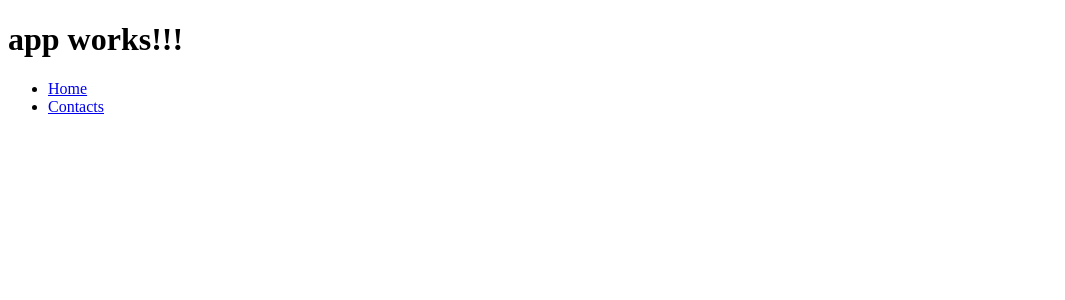
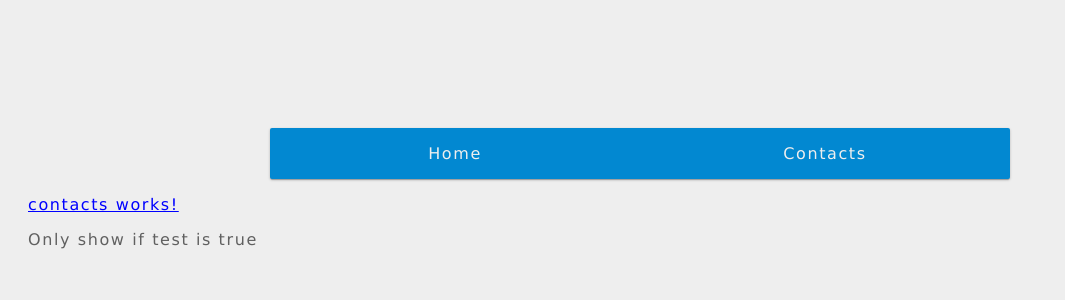
Before and after one commit to NazirTemirov/scotch-app, an Angular app: page /contacts/1 in a window 1280 px wide. Before the commit this address led to /. Shown: the top 300 px of the page, without its empty margins (0-1065 px from the left). Built offline with nearby package versions, Linux system fonts and the light colour scheme.

Commit message:
After tutorial №19

```diff
--- a/src/app/app.component.html
+++ b/src/app/app.component.html
@@ -9,4 +9,6 @@
 </nav>
 
 <!--<app-home [valFromApp] = "valForHome" (customEvent) = "onCustomEvent($event)">ng-content</app-home>-->
-<router-outlet></router-outlet>
+<div>
+  <router-outlet></router-outlet>
+</div>
--- a/src/app/app.component.ts
+++ b/src/app/app.component.ts
@@ -7,13 +7,4 @@
 })
 export class AppComponent {
   title = 'app works!!!';
-
-  valForHome = {
-    name: 'Name',
-    color: 'Red'
-  };
-
-  onCustomEvent(e) {
-    alert('Custom event colled')
-  }
 }
--- a/src/app/app.module.ts
+++ b/src/app/app.module.ts
@@ -10,9 +10,9 @@
 import { Routes, RouterModule } from "@angular/router";
 
 const appRoutes: Routes = [
-    { path: '', component: HomeComponent},
-    { path: 'home', component: HomeComponent},
-    {path: 'contacts', component: ContactsComponent}
+    {path: 'contacts/:ninja', component: ContactsComponent},
+    {path: 'contacts', component: ContactsComponent},
+    { path: '', component: HomeComponent}
 ];
 
 @NgModule({
--- a/src/app/contacts/contacts.component.html
+++ b/src/app/contacts/contacts.component.html
@@ -1,3 +1,11 @@
-<p>
+<p [ngClass]="classes">
   contacts works!
 </p>
+
+<p *ngIf="test">Only show if test is true</p>
+
+<style>
+  .blue{color: blue;}
+  .red{color: red;}
+  .underline{text-decoration: underline;}
+</style>
--- a/src/app/contacts/contacts.component.ts
+++ b/src/app/contacts/contacts.component.ts
@@ -1,4 +1,5 @@
 import { Component, OnInit } from '@angular/core';
+import { ActivatedRoute } from "@angular/router";
 
 @Component({
   selector: 'app-contacts',
@@ -6,8 +7,10 @@
   styleUrls: ['./contacts.component.css']
 })
 export class ContactsComponent implements OnInit {
+  classes = {'blue': true, 'red': false, underline: true};
+  test = true;
 
-  constructor() { }
+  constructor() {}
 
   ngOnInit() {
   }
--- a/src/app/home/home.component.html
+++ b/src/app/home/home.component.html
@@ -1,13 +1,3 @@
 <p>
   {{homeTitle}}
 </p>
-<ng-content></ng-content>
-
-<input [(ngModel)]="valFromApp">
-<input [(ngModel)]="valFromApp">
-<button (click)="onMyButtonClick()" ng-click="onMyButtonClick()">click me</button>
-<p>
-  <button (click)="fireCustomEvent($event)" ng-click="onMyButtonClick()">click me</button>
-</p>
-
-<p>{{myValue}}</p>
--- a/src/app/home/home.component.ts
+++ b/src/app/home/home.component.ts
@@ -7,19 +7,6 @@
 })
 export class HomeComponent implements OnInit {
   homeTitle = 'Hello world';
-  myValue = "some text";
-  myRequired = true;
-
-  @Input() valFromApp;
-  @Output() customEvent = new EventEmitter();
-
-  onMyButtonClick() {
-    alert('Somethink');
-  }
-
-  fireCustomEvent(e) {
-    this.customEvent.emit(e);
-  }
 
   constructor() { }
 
--- a/src/index.html
+++ b/src/index.html
@@ -7,6 +7,7 @@
 
   <meta name="viewport" content="width=device-width, initial-scale=1">
   <link rel="icon" type="image/x-icon" href="favicon.ico">
+  <link rel="stylesheet" href="./styles.css">
 </head>
 <body>
   <app-root>Loading...</app-root>
--- a/src/styles.css
+++ b/src/styles.css
@@ -1 +1,143 @@
-/* You can add global styles to this file, and also import other style files */
+body{
+  font-family: verdana;
+  letter-spacing: 0.1em;
+  color: #606060;
+  background: #eee;
+  padding: 20px;
+}
+
+h1,h2,h3{
+  font-weight: normal;
+  margin-top: 0;
+}
+
+h1{
+  text-indent: -10000px;
+  background-size: 100%;
+  width: 140px;
+  height: 100px;
+  margin: 0 auto;
+}
+
+/* NAVBAR */
+
+nav{
+  width: 100%;
+  max-width: 740px;
+  margin: 0 auto;
+}
+
+nav ul{
+  padding: 0 !important;
+  background: #0288d1;
+  display: flex;
+  box-shadow: 0 1px 3px 0 rgba(0,0,0,0.2),0 1px 1px 0 rgba(0,0,0,0.14),0 2px 1px -1px rgba(0,0,0,0.12);
+  border-radius: 2px;
+  margin-top: 0;
+}
+
+nav li{
+  flex-basis: 0;
+  flex-grow: 1;
+  list-style-type: none;
+}
+
+nav a{
+  text-align: center;
+  padding: 16px 0;
+  color: #eee;
+  display: block;
+  text-decoration: none;
+}
+
+nav a:hover{
+  background: #1298e1;
+}
+
+/* MAIN */
+
+#main{
+  background: #fdfdfd;
+  padding: 20px;
+  box-shadow: 0 1px 3px 0 rgba(0,0,0,0.2),0 1px 1px 0 rgba(0,0,0,0.14),0 2px 1px -1px rgba(0,0,0,0.12);
+  border-radius: 2px;
+  width: 100%;
+  max-width: 740px;
+  box-sizing: border-box;
+  margin: 0 auto
+}
+
+#filter{
+  padding: 12px;
+  background: #e7e7e7;
+  border-radius: 2px;
+  line-height: 30px
+}
+
+#filter input{
+  padding: 8px;
+  width: 300px;
+  border: 1px solid #d4d4d4;
+  border-radius: 2px;
+  float: right;
+}
+
+#filter:after{
+  content: "";
+  display: block;
+  clear: both;
+}
+
+#ninja-listing li{
+  padding: 16px 0;
+  border-bottom: 1px solid #e4e4e4;
+}
+
+.single-ninja span{
+  display: inline-block;
+  border-radius: 2px;
+  font-size: 14px;
+  text-transform: uppercase;
+  padding: 8px !important;
+}
+
+.single-ninja h3{
+  padding: 4px;
+  font-size: 20px;
+  margin-left: 20px;
+  display: inline-block;
+}
+
+.single-ninja div{
+  float: right;
+  margin-right: 10px;
+  line-height: 20px;
+  cursor: pointer;
+}
+
+#add-ninja{
+  margin-top: 30px;
+  background: #e7e7e7;
+  padding: 10px;
+  border-radius: 2px;
+}
+
+#add-ninja input{
+  display: inline-block;
+  padding: 10px;
+  border-radius: 2px;
+  border: 1px solid #ddd;
+  width: 240px;
+}
+
+#add-ninja button{
+  background: #0288d1;
+  color: #eee;
+  padding: 8px 10px;
+  border: 0;
+  border-radius: 2px;
+  font-size: 16px;
+  letter-spacing: 1px;
+  cursor: pointer;
+  float: right;
+}
```
